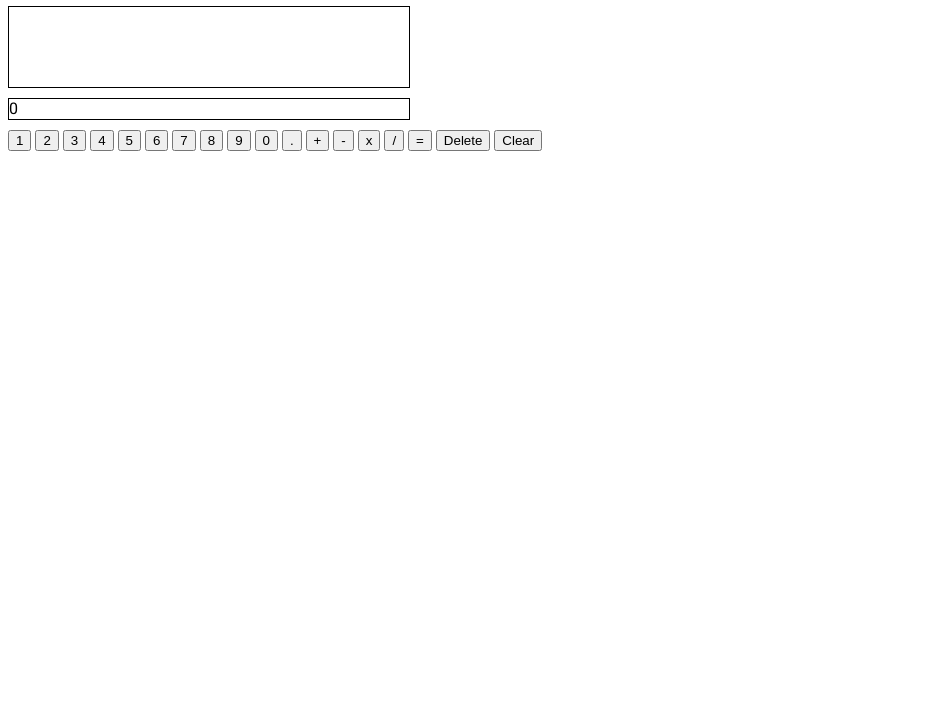
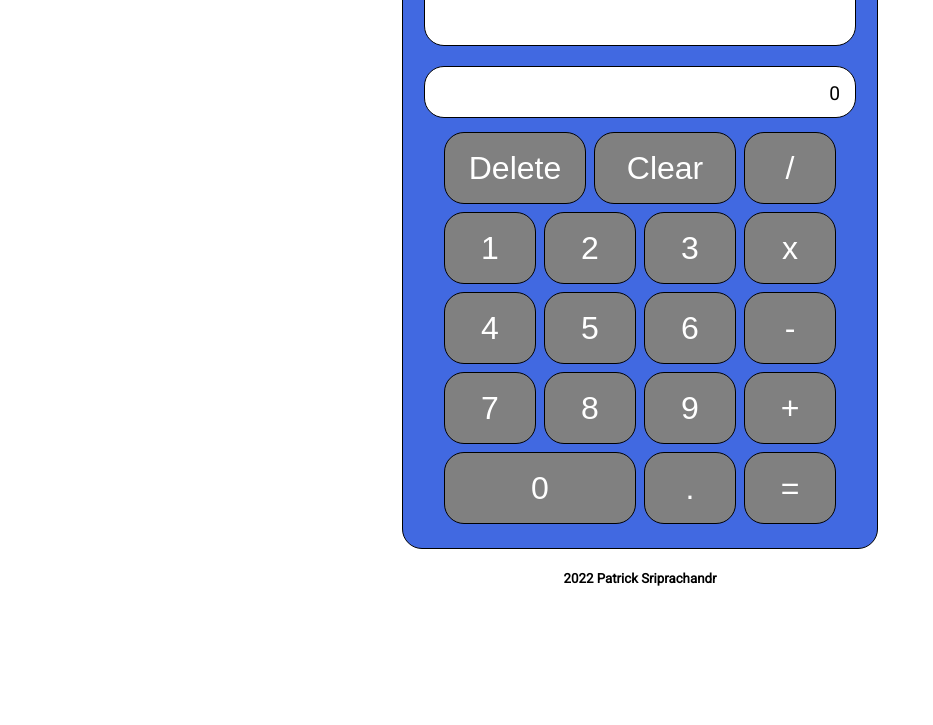
Before and after one commit to psriprac/calculator-app, a plain HTML site: page index.html in a window 1280 px wide. Shown: the part 75-800 px from the top of the page, without its empty margins (0-933 px from the left). Drawn offline with Linux system fonts and the light colour scheme.

Commit message:
added style

```diff
--- a/index.html
+++ b/index.html
@@ -16,7 +16,6 @@
     <title>Web Calculator</title>
 </head>
 <body>
-    <h1>Calc Ya Later!</h1>
     <div id="container">
         <div id="feed-viewport">
 
@@ -24,24 +23,35 @@
         <div id="results-viewport">
 
         </div>
+        <div id="button-ui">
+            <div id="reset-buttons">
+                <button id="delete">Delete</button>
+                <button id="clear">Clear</button>
+                <button id="divide">/</button>
+            </div>
+            <div id="number-buttons">
                 <button id="one">1</button>
                 <button id="two">2</button>
                 <button id="three">3</button>
+                <button id="multiply">x</button>
                 <button id="four">4</button>
                 <button id="five">5</button>
                 <button id="six">6</button>
+                <button id="subtract">-</button>
                 <button id="seven">7</button>
                 <button id="eight">8</button>
                 <button id="nine">9</button>
+                <button id="add">+</button>
+            </div>
+            <div id="footer-buttons">
                 <button id="zero">0</button>
                 <button id="decimal">.</button>
-        <button id="add">+</button>
-        <button id="subtract">-</button>
-        <button id="multiply">x</button>
-        <button id="divide">/</button>
                 <button id="equals">=</button>
-        <button id="delete">Delete</button>
-        <button id="clear">Clear</button>
             </div>
+        </div>
+    </div>
+    <footer>
+        <h5>2022 Patrick Sriprachandr</h5>
+    </footer>
 </body>
 </html>
--- a/style.css
+++ b/style.css
@@ -2,17 +2,76 @@ body {
     font-family: 'Roboto', sans-serif;
 }
 
+button {
+    background-color: grey;
+    border: 1px solid black;
+    border-radius: 20px;
+    margin: 4px;
+    font-size: 200%;
+    color: white;
+}
+
+footer {
+    display: flex;
+    justify-content: center;
+}
+
+button:active{
+    background-color: white;
+    color: black;
+}
+
 #results-viewport {
+    font-size: larger;
+    background-color: white;
     border: 1px solid black;
+    border-radius: 20px;
     width: 400px;
     height: 20px;
     margin: 10px 0px;
+    padding: 15px;
+    text-align: right;
 }
 
 #feed-viewport {
+    font-size: medium;
+    background-color: white;
     border: 1px solid black;
+    border-radius: 20px;
     width: 400px;
-    height: 80px;
+    height: 50px;
     margin: 10px 0px;
+    padding: 15px;
     overflow: auto;
+    text-align: right;
 }
+
+#container {
+    display: flex;
+    flex-direction: column;
+    align-items: center;
+    margin: auto;
+    width: 450px;
+    background-color: royalblue;
+    border-radius: 20px;
+    padding: 20px 12px;
+    border: 1px solid black;
+}
+
+#reset-buttons {
+    display: grid;
+    grid-template-columns: 150px 150px 100px;
+    grid-template-rows: 80px;
+}
+
+#number-buttons {
+    display: grid;
+    grid-template-columns: 100px 100px 100px 100px;
+    grid-template-rows: 80px 80px 80px;
+}
+
+#footer-buttons {
+    display: grid;
+    grid-template-columns: 200px 100px 100px;
+    grid-template-rows: 80px;
+}
```
Lines whose indentation alone changed are shown as unchanged.
